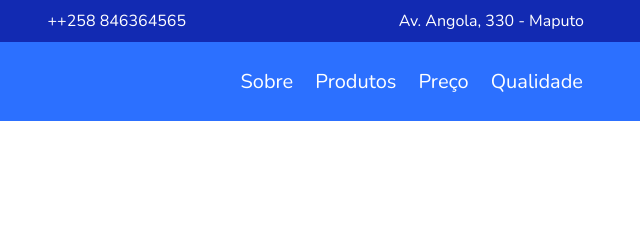
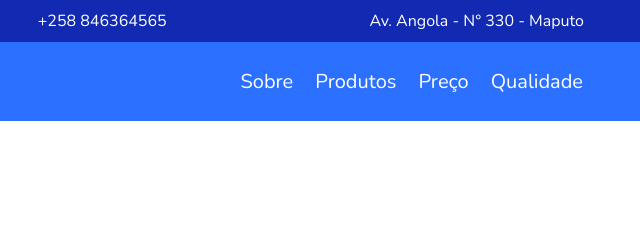
Before and after one commit to JoneBulande/ORIGAMID-FlexBlog_Turbinado, a plain HTML site: page index.html in a window 1280 px wide. Shown: the top 232 px of the page, 526-1166 px from the left. Drawn offline with nearby package versions, Linux system fonts and the light colour scheme.

Commit message:
textos editados pra moz

```diff
--- a/index.html
+++ b/index.html
@@ -14,8 +14,8 @@
 		<div class="superinfo-bg" id="home">
 			<div class="superinfo" data-anima="down">
 				<p>Seg / Sex - 08:00 às 18:00</p>
-				<a href="tel:+258 846364565">++258 846364565</a>
-				<p>Av. Angola, 330 - Maputo</p>
+				<a href="tel:+258 846364565">+258 846364565</a>
+				<p>Av. Angola - N° 330 - Maputo</p>
 			</div>
 		</div>
 
```
